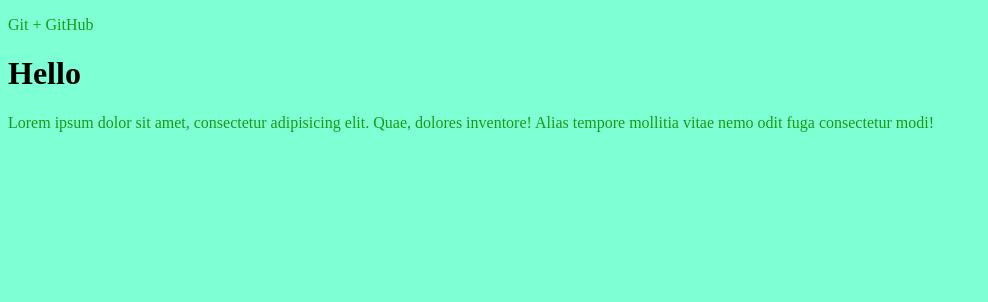
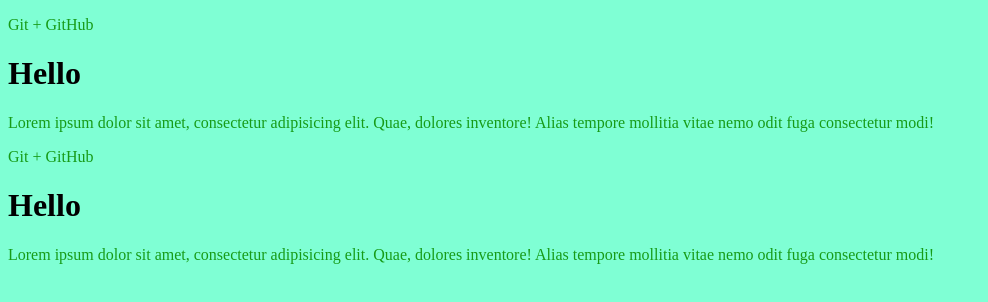
Before and after one commit to Nuriyat5/gittest, a plain HTML site: page index.html in a window 1280 px wide. Shown: the whole page, without its empty margins (0-988 px from the left). Drawn offline with Linux system fonts and the light colour scheme.

```diff
--- a/index.html
+++ b/index.html
@@ -11,5 +11,8 @@
   <p>Git + GitHub</p>
   <h1>Hello</h1>
   <p>Lorem ipsum dolor sit amet, consectetur adipisicing elit. Quae, dolores inventore! Alias tempore mollitia vitae nemo odit fuga consectetur modi!</p>
+  <p>Git + GitHub</p>
+  <h1>Hello</h1>
+  <p>Lorem ipsum dolor sit amet, consectetur adipisicing elit. Quae, dolores inventore! Alias tempore mollitia vitae nemo odit fuga consectetur modi!</p>
 </body>
 </html>
```
